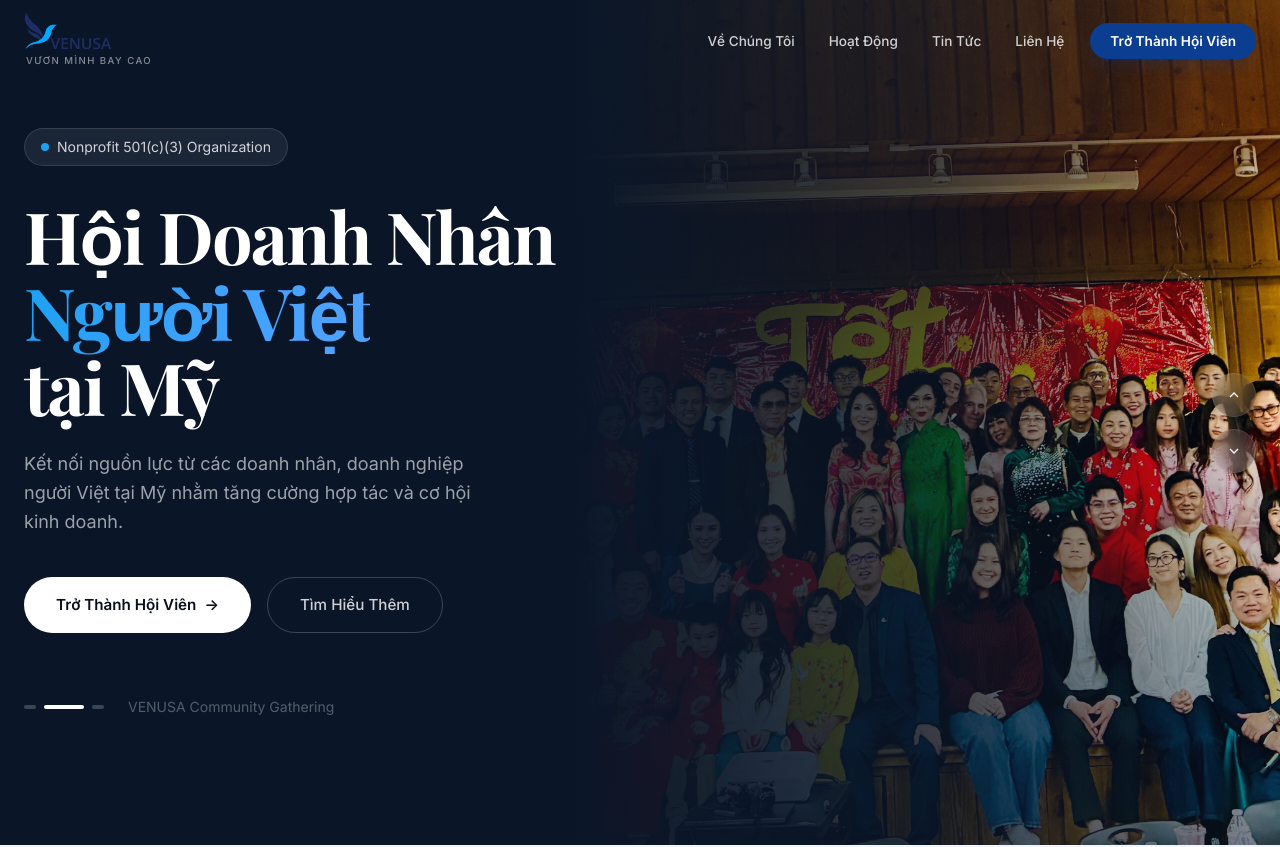
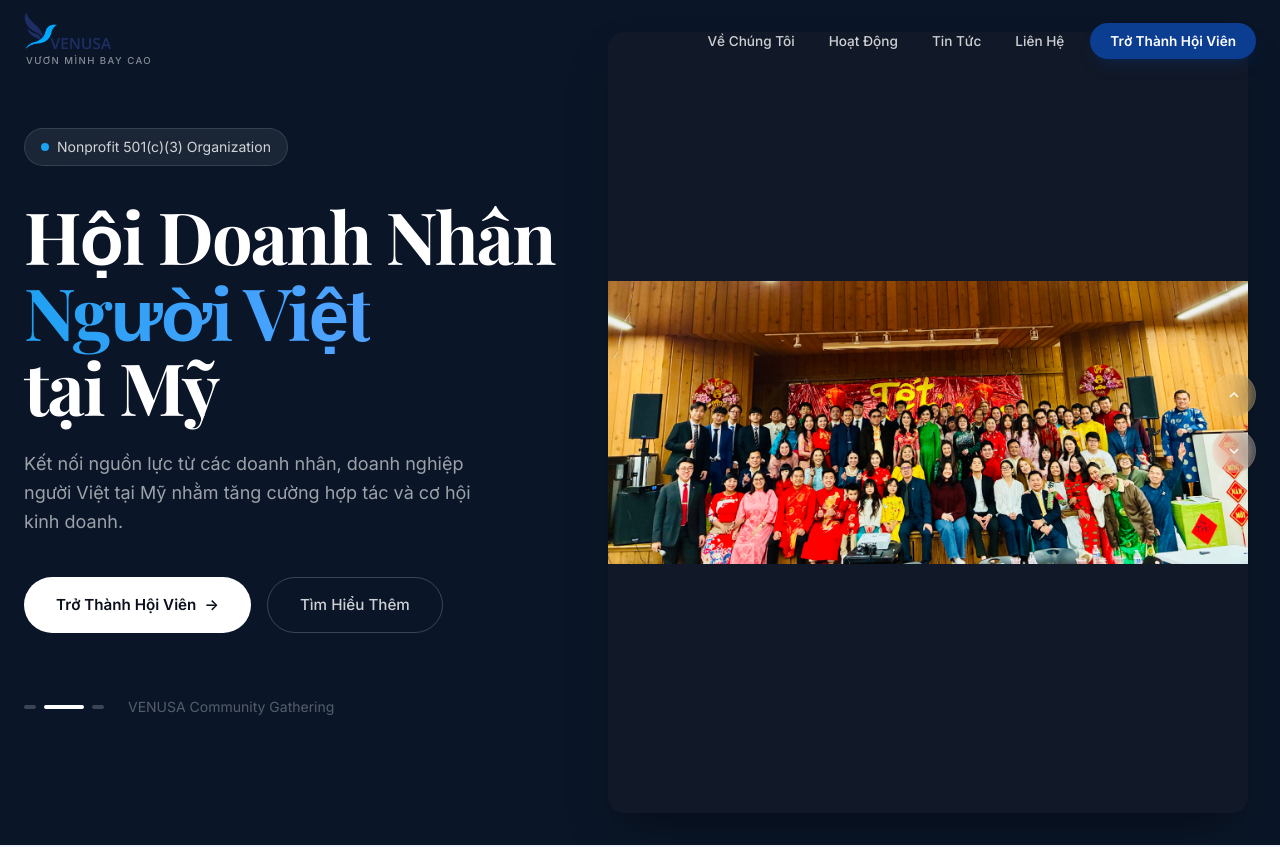
Before and after one commit to trietphan/venusa-website, a Next.js app: page / in a window 1280 px wide. Shown: the top 847 px of the page. Built offline with nearby package versions, Linux system fonts and the light colour scheme; a web font is replaced by a local one.

Commit message:
Fix desktop hero: show full photos, remove scale glitch

```diff
--- a/src/components/Hero.tsx
+++ b/src/components/Hero.tsx
@@ -23,20 +23,20 @@ export default function Hero() {
     <section className="relative min-h-screen overflow-hidden bg-[#0A1628]">
       {/* ===== DESKTOP LAYOUT ===== */}
       <div className="hidden lg:flex items-center min-h-screen">
-        {/* Background carousel - right 55% */}
-        <div className="absolute inset-y-0 right-0 w-[55%]">
+        {/* Photo carousel - right side, fully visible */}
+        <div className="absolute inset-y-0 right-0 w-[55%] flex items-center justify-center bg-[#0A1628]">
           {slides.map((slide, i) => (
             <div
               key={slide.src}
-              className={`absolute inset-0 transition-all duration-1000 ease-in-out ${
-                i === current ? "opacity-100 scale-100" : "opacity-0 scale-105"
+              className={`absolute inset-0 flex items-center justify-center p-8 transition-opacity duration-700 ease-in-out ${
+                i === current ? "opacity-100" : "opacity-0 pointer-events-none"
               }`}
             >
-              <Image src={slide.src} alt={slide.alt} fill className="object-cover" sizes="55vw" priority={i === 0} />
+              <div className="relative w-full h-full rounded-2xl overflow-hidden shadow-2xl shadow-black/40">
+                <Image src={slide.src} alt={slide.alt} fill className="object-contain" sizes="55vw" priority={i === 0} style={{ backgroundColor: '#111827' }} />
+              </div>
             </div>
           ))}
-          <div className="absolute inset-0 bg-gradient-to-r from-[#0A1628] via-[#0A1628]/70 to-transparent" />
-          <div className="absolute inset-0 bg-gradient-to-t from-[#0A1628]/50 via-transparent to-[#0A1628]/20" />
         </div>
 
         {/* Content */}
```
